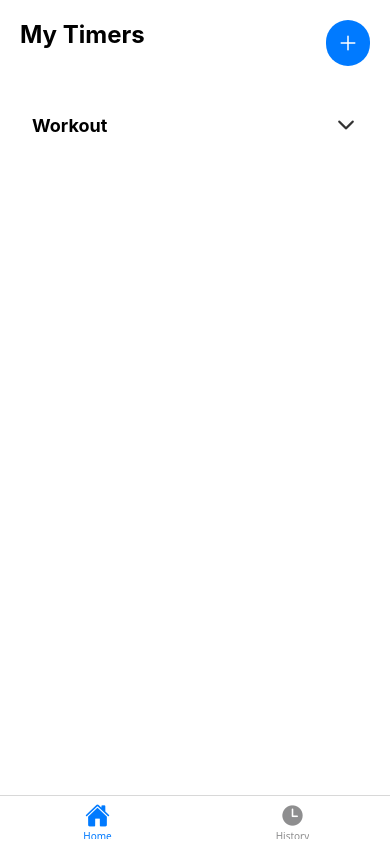
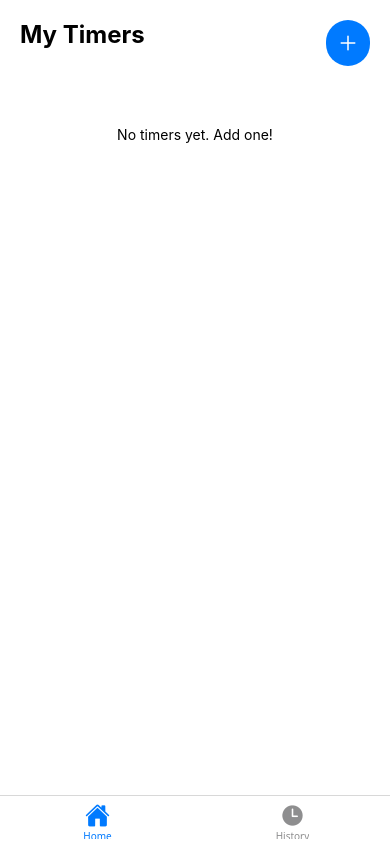
Before and after one commit to NeerajJangra/TimerApp, a React Native app: screen /Home in a window 390 px wide. Built offline with nearby package versions, Linux system fonts and the light colour scheme.

Commit message:
Adding timer to state and making it visible on homescreen

```diff
--- a/src/AppNavigator.js
+++ b/src/AppNavigator.js
@@ -3,11 +3,10 @@ import { NavigationContainer } from '@react-navigation/native';
 import { createNativeStackNavigator } from '@react-navigation/native-stack';
 import React from 'react';
 
+import Ionicons from 'react-native-vector-icons/Ionicons';
 import AddTimerScreen from './screens/AddTimerScreen';
 import HistoryScreen from './screens/HistoryScreen';
 import HomeScreen from './screens/HomeScreen';
-
-import Ionicons from 'react-native-vector-icons/Ionicons';
 
 const Tab = createBottomTabNavigator();
 const Stack = createNativeStackNavigator();
--- a/src/components/CategoryCard.js
+++ b/src/components/CategoryCard.js
@@ -1,16 +1,11 @@
 import React, { useState } from 'react';
-import {
-  FlatList,
-  StyleSheet,
-  Text,
-  TouchableOpacity,
-  View,
-} from 'react-native';
+import { StyleSheet, Text, TouchableOpacity, View } from 'react-native';
 import Ionicons from 'react-native-vector-icons/Ionicons';
 import TimerItem from './TimerItem';
 
 const CategoryCard = ({ category, timers }) => {
   const [expanded, setExpanded] = useState(false);
+  console.log('timers in category', { timers });
 
   return (
     <View style={styles.container}>
@@ -35,11 +30,9 @@ const CategoryCard = ({ category, timers }) => {
       {expanded && (
         <>
           {/* Timer List */}
-          <FlatList
-            data={timers}
-            keyExtractor={item => item.id}
-            renderItem={({ item }) => <TimerItem timer={item} />}
-          />
+          {timers.map(timer => (
+            <TimerItem timer={timer} />
+          ))}
         </>
       )}
     </View>
--- a/src/components/TimerItem.js
+++ b/src/components/TimerItem.js
@@ -1,27 +1,48 @@
 import React from 'react';
 import { StyleSheet, Text, TouchableOpacity, View } from 'react-native';
 import Ionicons from 'react-native-vector-icons/Ionicons';
-import { getStatusColor } from '../utils/utils';
+import { useDispatch } from 'react-redux';
+import { pauseTimer, resetTimer, startTimer } from '../store/timerSlice';
+import { formatTime, getStatusColor } from '../utils/utils';
 
 const TimerItem = ({ timer }) => {
+  console.log('TimerItem:', timer);
+  const dispatch = useDispatch();
+
+  const handleToggle = () => {
+    if (timer.status === 'RUNNING') {
+      dispatch(pauseTimer(timer.id));
+    } else {
+      dispatch(startTimer(timer.id));
+    }
+  };
+
+  const handleReset = () => {
+    dispatch(resetTimer(timer.id));
+  };
+
+  const progress = timer.remaining / timer.duration;
+
   return (
     <View style={styles.container}>
+      {/* Title & Time */}
       <View style={styles.info}>
         <Text style={styles.name}>{timer.name}</Text>
-        <Text style={styles.time}>{timer.time}</Text>
+        <Text style={styles.time}>{formatTime(timer.remaining)}</Text>
         <Text style={[styles.status, { color: getStatusColor(timer.status) }]}>
           {timer.status}
         </Text>
       </View>
+
       <View style={styles.controls}>
-        <TouchableOpacity>
+        <TouchableOpacity onPress={handleToggle}>
           <Ionicons
             name={timer.status === 'RUNNING' ? 'pause' : 'play'}
             size={24}
             color={getStatusColor(timer.status)}
           />
         </TouchableOpacity>
-        <TouchableOpacity>
+        <TouchableOpacity onPress={handleReset}>
           <Ionicons name="refresh" size={24} color="#dc3545" />
         </TouchableOpacity>
       </View>
--- a/src/screens/AddTimerScreen.js
+++ b/src/screens/AddTimerScreen.js
@@ -8,10 +8,14 @@ import {
   TouchableOpacity,
   View,
 } from 'react-native';
+import { useDispatch } from 'react-redux';
+import { addTimer } from '../store/timerSlice';
 
 import { useNavigation } from '@react-navigation/native';
 
 const AddTimerScreen = () => {
+  const dispatch = useDispatch();
+
   const [name, setName] = useState('');
   const [duration, setDuration] = useState('');
   const [category, setCategory] = useState('');
@@ -35,8 +39,7 @@ const AddTimerScreen = () => {
       createdAt: new Date().toISOString(),
     };
 
-    // Later: Save to state via Redux Toolkit
-    console.log('Saving Timer:', newTimer);
+    dispatch(addTimer(newTimer));
     navigation.goBack();
   };
 
--- a/src/screens/HomeScreen.js
+++ b/src/screens/HomeScreen.js
@@ -1,6 +1,6 @@
 import React from 'react';
 import {
-  FlatList,
+  ScrollView,
   StyleSheet,
   Text,
   TouchableOpacity,
@@ -10,45 +10,50 @@ import Ionicons from 'react-native-vector-icons/Ionicons';
 import CategoryCard from '../components/CategoryCard';
 
 import { useNavigation } from '@react-navigation/native';
+import { useSelector } from 'react-redux';
+import { groupTimersByCategory } from '../utils/utils';
 
-const dummyData = [
-  {
-    name: 'Workout',
-    running: 1,
-    completed: 1,
-    timers: [
-      {
-        id: '1',
-        name: 'HIIT Training',
-        time: '2:45',
-        status: 'RUNNING',
-        progress: 0.67,
-        halfway: true,
-      },
-      {
-        id: '2',
-        name: 'Rest Period',
-        time: '1:30',
-        status: 'PAUSED',
-        progress: 0.25,
-        halfway: false,
-      },
-      {
-        id: '3',
-        name: 'Warm Up',
-        time: '0:00',
-        status: 'COMPLETED',
-        progress: 1,
-        halfway: false,
-      },
-    ],
-  },
-];
+const dummyData = [];
 
 const HomeScreen = () => {
+  const timers = useSelector(state => state.timers.timerList);
+  console.log('Data from Redux:', timers);
+  const grouped = groupTimersByCategory(timers);
+  const categories = Object.keys(grouped);
+  console.log({ categories });
   const navigation = useNavigation();
+  // return (
+  //   <View style={styles.container}>
+  //     <View style={styles.header}>
+  //       <Text style={styles.heading}>My Timers</Text>
+  //       <TouchableOpacity
+  //         style={styles.addButton}
+  //         onPress={() => navigation.navigate('AddTimer')}
+  //       >
+  //         <Ionicons name="add" size={24} color="#fff" />
+  //       </TouchableOpacity>
+  //     </View>
+
+  //     <FlatList
+  //       data={dummyData}
+  //       keyExtractor={item => item.name}
+  //       renderItem={({ item }) => (
+  //         <CategoryCard category={item} timers={item.timers} />
+  //       )}
+  //       contentContainerStyle={{ paddingHorizontal: 16 }}
+  //       ListEmptyComponent={
+  //         <View>
+  //           <Text style={[styles.heading, { fontSize: 20 }]}>
+  //             Your Timer List is empty
+  //           </Text>
+  //         </View>
+  //       }
+  //     />
+  //   </View>
+  // );
   return (
     <View style={styles.container}>
+      {/* Header */}
       <View style={styles.header}>
         <Text style={styles.heading}>My Timers</Text>
         <TouchableOpacity
@@ -59,14 +64,32 @@ const HomeScreen = () => {
         </TouchableOpacity>
       </View>
 
-      <FlatList
-        data={dummyData}
-        keyExtractor={item => item.name}
-        renderItem={({ item }) => (
-          <CategoryCard category={item} timers={item.timers} />
+      {/* Categories */}
+      <ScrollView contentContainerStyle={{ paddingHorizontal: 16 }}>
+        {categories.length === 0 ? (
+          <Text style={{ textAlign: 'center', marginTop: 40 }}>
+            No timers yet. Add one!
+          </Text>
+        ) : (
+          categories.map(cat => {
+            const timersInCat = grouped[cat];
+            const running = timersInCat.filter(
+              t => t.status === 'RUNNING',
+            ).length;
+            const completed = timersInCat.filter(
+              t => t.status === 'COMPLETED',
+            ).length;
+
+            return (
+              <CategoryCard
+                key={cat}
+                category={{ name: cat, running, completed }}
+                timers={timersInCat}
+              />
+            );
+          })
         )}
-        contentContainerStyle={{ paddingHorizontal: 16 }}
-      />
+      </ScrollView>
     </View>
   );
 };
--- a/src/store/timerSlice.js
+++ b/src/store/timerSlice.js
@@ -1,39 +1,7 @@
 import { createSlice } from '@reduxjs/toolkit';
 
 const initialState = {
-  timerList: [
-    {
-      name: 'Workout',
-      running: 1,
-      completed: 1,
-      timers: [
-        {
-          id: '1',
-          name: 'HIIT Training',
-          time: '2:45',
-          status: 'RUNNING',
-          progress: 0.67,
-          halfway: true,
-        },
-        {
-          id: '2',
-          name: 'Rest Period',
-          time: '1:30',
-          status: 'PAUSED',
-          progress: 0.25,
-          halfway: false,
-        },
-        {
-          id: '3',
-          name: 'Warm Up',
-          time: '0:00',
-          status: 'COMPLETED',
-          progress: 1,
-          halfway: false,
-        },
-      ],
-    },
-  ],
+  timerList: [],
 };
 
 const timerSlice = createSlice({
--- a/src/utils/utils.js
+++ b/src/utils/utils.js
@@ -10,3 +10,19 @@ export const getStatusColor = status => {
       return '#6c757d';
   }
 };
+
+export const groupTimersByCategory = timers => {
+  const grouped = {};
+  timers.forEach(timer => {
+    const cat = timer.category;
+    if (!grouped[cat]) grouped[cat] = [];
+    grouped[cat].push(timer);
+  });
+
+  return grouped;
+};
+export const formatTime = seconds => {
+  const m = Math.floor(seconds / 60);
+  const s = seconds % 60;
+  return `${m}:${s.toString().padStart(2, '0')}`;
+};
```
